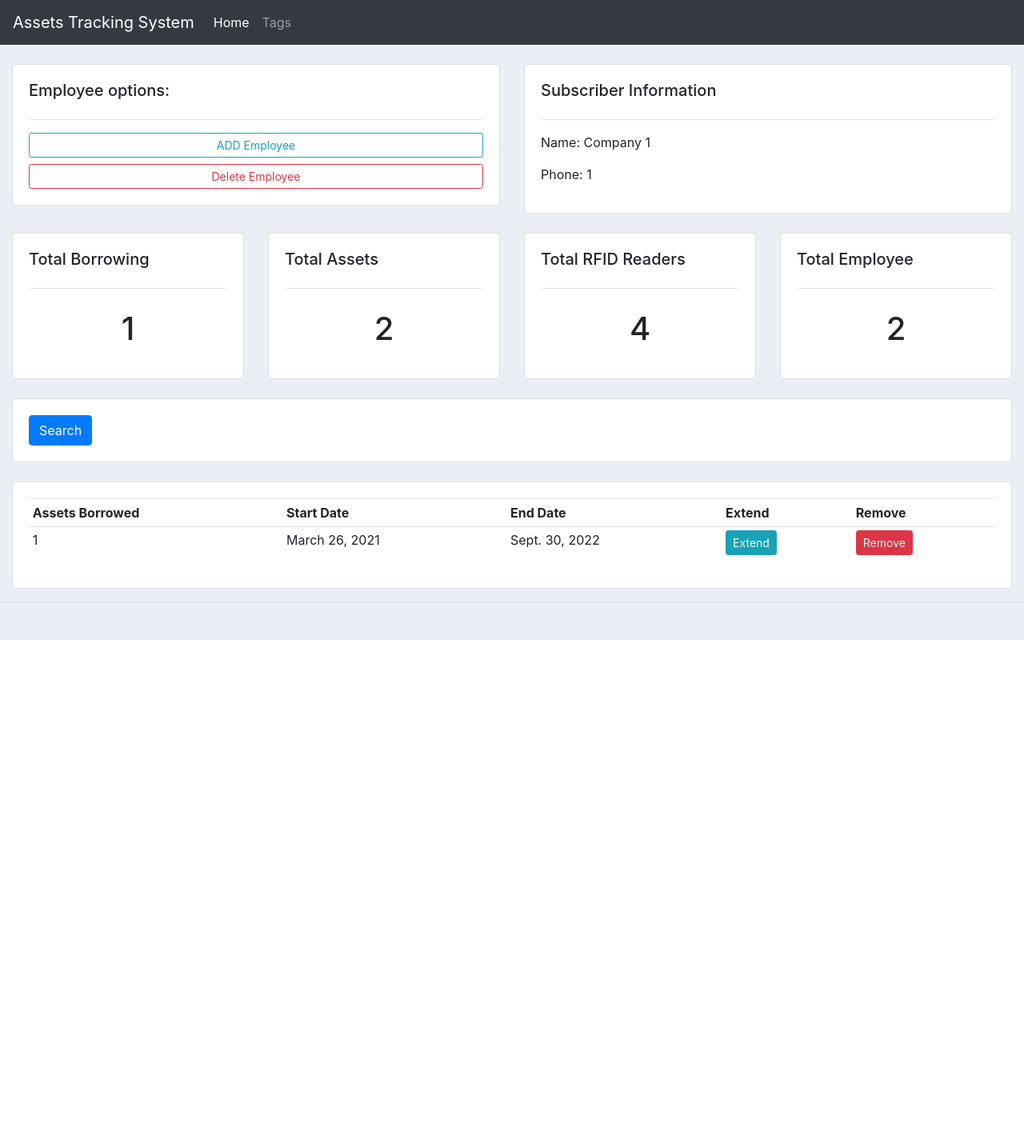
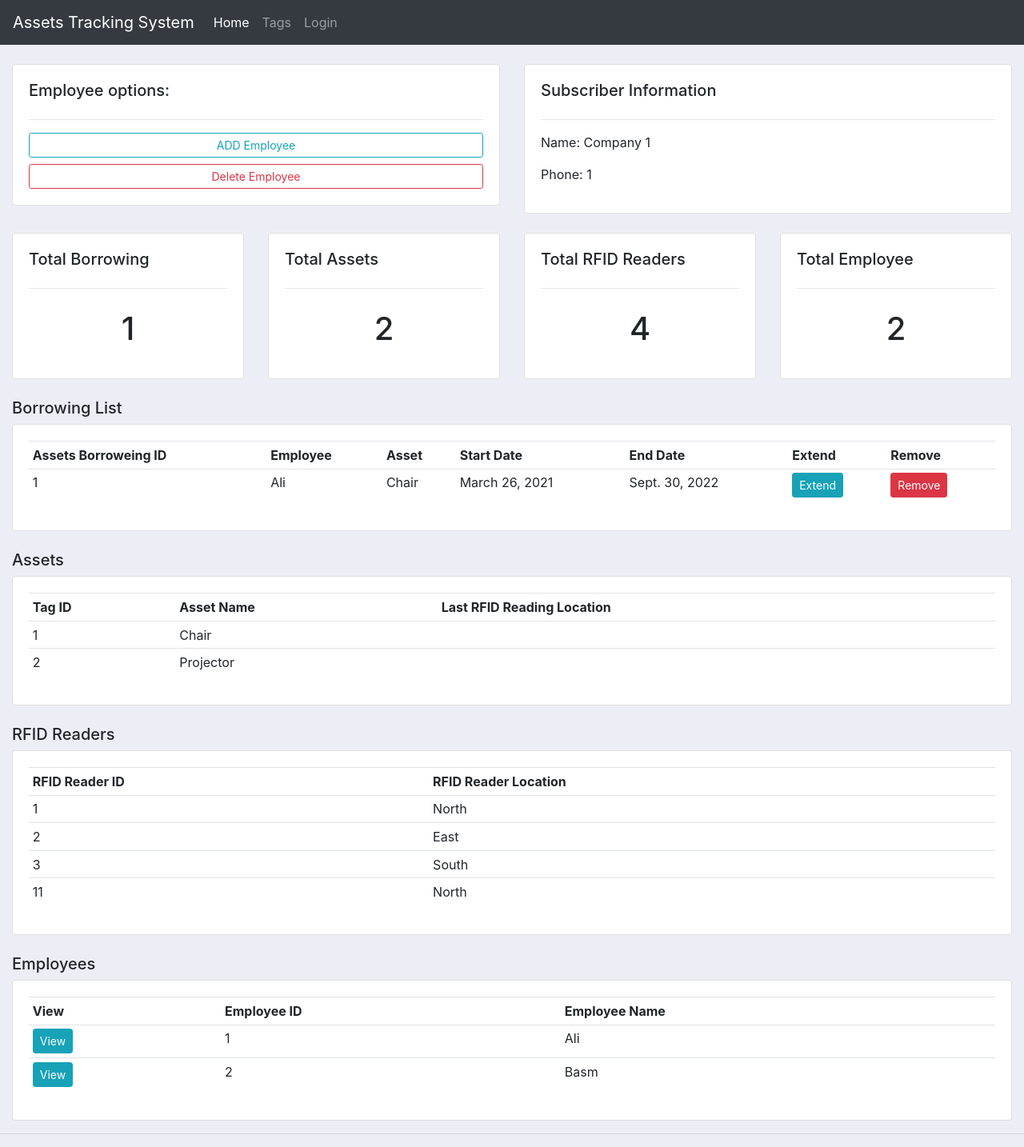
Before and after one commit to OsamaBujwaied/Assets-Tracking, a Django app: page /subscriber/1/ in a window 1280 px wide. Shown: the whole page at 80% size. Before the commit the page ends 800 px from the top, so only its background shows below. Run offline with Django 3.2, Linux system fonts and the light colour scheme; data comes from the database, SQL or seed files in the repository; some libraries are stand-ins or nearby versions.

Commit message:
Add files via upload

```diff
--- a/assetstracking/templates/assetstracking/index.html
+++ b/assetstracking/templates/assetstracking/index.html
@@ -1,3 +1,4 @@
+
 <!DOCTYPE html>
 {% load static %}
 <html lang="en">
--- a/assetstracking/templates/assetstracking/main.html
+++ b/assetstracking/templates/assetstracking/main.html
@@ -1,7 +1,7 @@
 <!DOCTYPE html>
 <html>
 <head>
-	<title>CRM</title>
+	<title>Assets Tracking</title>
 	<link rel="stylesheet" href="https://stackpath.bootstrapcdn.com/bootstrap/4.3.1/css/bootstrap.min.css" integrity="sha384-ggOyR0iXCbMQv3Xipma34MD+dH/1fQ784/j6cY/iJTQUOhcWr7x9JvoRxT2MZw1T" crossorigin="anonymous">
 
 
--- a/assetstracking/templates/assetstracking/navbar.html
+++ b/assetstracking/templates/assetstracking/navbar.html
@@ -1,8 +1,8 @@
-
 <nav class="navbar navbar-expand-lg navbar-dark bg-dark">
-    <a class="navbar-brand" href="#">Assets Tracking System</a>
-    <button class="navbar-toggler" type="button" data-toggle="collapse" data-target="#navbarNav" aria-controls="navbarNav" aria-expanded="false" aria-label="Toggle navigation">
-      <span class="navbar-toggler-icon"></span>
+  <a class="navbar-brand" href="#">Assets Tracking System</a>
+  <button class="navbar-toggler" type="button" data-toggle="collapse" data-target="#navbarNav" aria-controls="navbarNav"
+    aria-expanded="false" aria-label="Toggle navigation">
+    <span class="navbar-toggler-icon"></span>
   </button>
   <div class="collapse navbar-collapse" id="navbarNav">
     <ul class="navbar-nav">
@@ -12,6 +12,9 @@
       <li class="nav-item">
         <a class="nav-link" href="{% url 'tags' %}">Tags</a>
       </li>
+      <li class="nav-item">
+        <a class="nav-link" href="{% url 'login' %}">Login</a>
+      </li>
     </ul>
   </div>
 </nav>
--- a/assetstracking/templates/assetstracking/subscriber.html
+++ b/assetstracking/templates/assetstracking/subscriber.html
@@ -1,8 +1,8 @@
-{%  extends 'assetstracking/main.html' %}
+{% extends 'assetstracking/main.html' %}
 
 {% block content %}
 
-	<br>
+<br>
 
 <div class="row">
 	<div class="col-md">
@@ -60,25 +60,17 @@
 	</div>
 </div>
 
-
-<br>
-<div class="row">
-	<div class="col">
-		<div class="card card-body">
-			<form method="get">
-		    <button class="btn btn-primary" type="submit">Search</button>
-		  </form>
-		</div>
-	</div>
-</div>
 <br>
 
 <div class="row">
 	<div class="col-md">
+		<h5>Borrowing List</h5>
 		<div class="card card-body">
 			<table class="table table-sm">
 				<tr>
-					<th>Assets Borrowed</th>
+					<th>Assets Borroweing ID</th>
+					<th>Employee</th>
+					<th>Asset</th>
 					<th>Start Date</th>
 					<th>End Date</th>
 					<th>Extend</th>
@@ -87,6 +79,8 @@
 				{% for i in borrowings %}
 				<tr>
 					<td>{{i.borrowing_id}}</td>
+					<td>{{i.employee_id}}</td>
+					<td>{{i.tag_id}}</td>
 					<td>{{i.start_date}}</td>
 					<td>{{i.end_date}}</td>
 					<td><a class="btn btn-sm btn-info" href="">Extend</a></td>
@@ -98,4 +92,74 @@
 	</div>
 </div>
 
+<br>
+
+<div class="row">
+	<div class="col-md">
+		<h5>Assets</h5>
+		<div class="card card-body">
+			<table class="table table-sm">
+				<tr>
+					<th>Tag ID</th>
+					<th>Asset Name</th>
+					<th>Last RFID Reading Location</th>
+				</tr>
+				{% for i in tags %}
+				<tr>
+					<td>{{i.tag_id}}</td>
+					<td>{{i.asset_name}}</td>
+					<th></th>
+				</tr>
+				{% endfor %}
+			</table>
+		</div>
+	</div>
+</div>
+
+<br>
+
+<div class="row">
+	<div class="col-md">
+		<h5>RFID Readers</h5>
+		<div class="card card-body">
+			<table class="table table-sm">
+				<tr>
+					<th>RFID Reader ID</th>
+					<th>RFID Reader Location</th>
+				</tr>
+				{% for i in rfids %}
+				<tr>
+					<td>{{i.rfid_id}}</td>
+					<td>{{i.rfid_location}}</td>
+				</tr>
+				{% endfor %}
+			</table>
+		</div>
+	</div>
+</div>
+
+<br>
+
+<div class="row">
+	<div class="col-md">
+		<h5>Employees</h5>
+		<div class="card card-body">
+			<table class="table table-sm">
+				<tr>
+					<th>View</th>
+					<th>Employee ID</th>
+					<th>Employee Name</th>
+				</tr>
+				{% for i in employees %}
+				<tr>
+					<td><a class="btn btn-sm btn-info" href="{% url 'employee' i.employee_id %}">View</a></td>
+					<td>{{i.employee_id}}</td>
+					<td>{{i.employee_name}}</td>
+				</tr>
+				{% endfor %}
+			</table>
+		</div>
+	</div>
+</div>
+
 {% endblock %}
--- a/assetstracking/templates/assetstracking/tags.html
+++ b/assetstracking/templates/assetstracking/tags.html
@@ -1,4 +1,3 @@
-
 {%  extends 'assetstracking/main.html' %}
 
 {% block content %}
@@ -29,7 +28,5 @@
 					</table>
 				</div>
 			</div>
-
 		</div>
-
 {% endblock content %}
--- a/assetstracking/urls.py
+++ b/assetstracking/urls.py
@@ -4,9 +4,12 @@ from .              import views
 
 urlpatterns = [
     path('', views.home, name="assets"),
+    path('assets', views.home, name="assets"),
     path('rfid/', views.rfid, name="rfid"),
     path('tags/', views.tags, name="tags"),
     path('employee/<str:employee_test>/', views.employee, name="employee"),
     path('subscriber/<str:subscriber_test>/', views.subscriber, name="subscriber"),
     path('welcome', views.index),
+    path('login', views.login, name="login"),
+
 ]
--- a/assetstracking/views.py
+++ b/assetstracking/views.py
@@ -1,11 +1,16 @@
 from django.shortcuts   import render
 from django.http        import HttpResponse
 from .models import *
-
+from django.contrib.auth.decorators import login_required
 
 # Create your views here.
 
+def login(request):
+    context = {}
+    return render(request, 'assetstracking/login.html', context)
 
+
+# @login_required
 def home(request):
     subscriber = Subscriber.objects.all()
 
@@ -13,11 +18,11 @@ def home(request):
 
     borrowing = Borrowing.objects.all()
 
-    return render(request, 'assetstracking/home.html',
-        {'subscriber': subscriber, 'total_subscribers':total_subscribers, 'borrowing':borrowing }
-        )
+    context = {'subscriber': subscriber, 'total_subscribers':total_subscribers, 'borrowing':borrowing }
+    return render(request, 'assetstracking/home.html', context)
 
 
+# @login_required
 def subscriber(request, subscriber_test):
 
     subscriber = Subscriber.objects.get(id=subscriber_test)
@@ -25,6 +30,7 @@ def subscriber(request, subscriber_test):
     borrowings = subscriber.borrowing_set.all()
     borrowing_count = borrowings.count()
 
+    employee = Employee.objects.all()
     employees = subscriber.employee_set.all()
     employee_count = employees.count()
 
@@ -36,9 +42,9 @@ def subscriber(request, subscriber_test):
 
     context =   {'subscriber': subscriber,
                 'borrowings': borrowings, 'borrowing_count': borrowing_count,
-                'employees': employees, 'employee_count': employee_count,
+                'employee': employee, 'employees': employees, 'employee_count': employee_count,
                 'tags': tags , 'tag_count': tag_count,
-                 'rfids': rfids , 'rfid_count': rfid_count
+                'rfids': rfids , 'rfid_count': rfid_count
                 }
     return render(request, 'assetstracking/subscriber.html', context)
 
@@ -54,6 +60,8 @@ def employee(request, employee_test):
     return render(request, 'assetstracking/employee.html', context)
 
 
+
+
 def rfid(request):
     rfid = RFID.objects.all()
     return HttpResponse('RDID reader page')
```
Also changed, not shown: assetstracking/admin.py (+21 -0 lines), assetstracking/models.py (+9 -0 lines), assetstracking/templates/assetstracking/home.html (+3 -7 lines), assetstracking/templates/assetstracking/login.html (added, +87 -0 lines).
